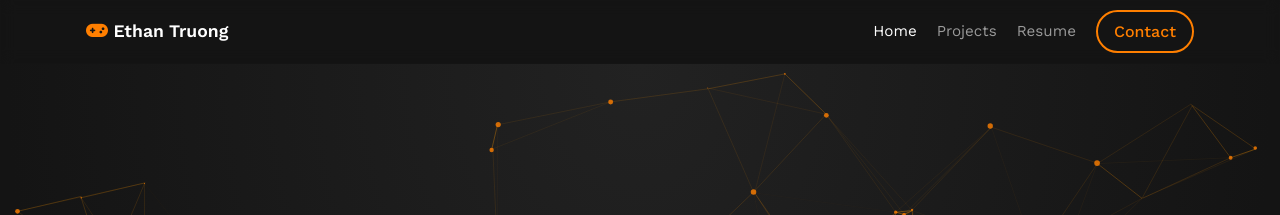
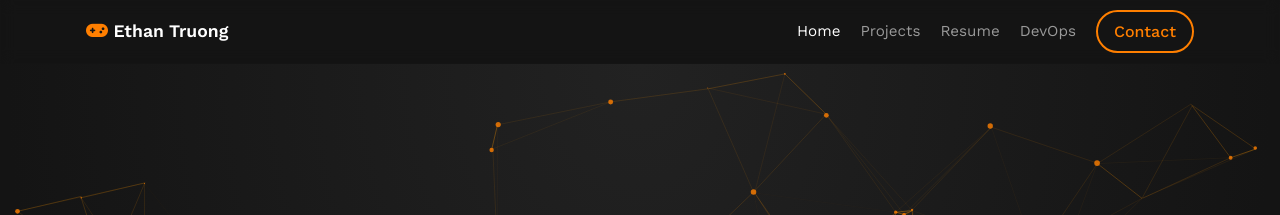
Before and after one commit to libiki123/ethan-truong, a Jekyll site: the page built from index.html, in a window 1280 px wide. Shown: the top 215 px of the page. Built offline with Jekyll 4.4.1, drawn with Linux system fonts in a browser that asks for light colours.

Commit message:
feat(nav): add DevOps portfolio link

```diff
--- a/_includes/nav.html
+++ b/_includes/nav.html
@@ -5,6 +5,7 @@
       <a href="{{ '/' | relative_url }}"{% if page.url == '/' %} aria-current="page"{% endif %}>Home</a>
       <a href="{{ '/#projects' | relative_url }}"{% if page.collection == 'projects' %} aria-current="page"{% endif %}>Projects</a>
       <a href="{{ '/resume.html' | relative_url }}"{% if page.url == '/resume.html' %} aria-current="page"{% endif %}>Resume</a>
+      <a href="https://libiki123.github.io/et-devops/">DevOps</a>
       <a class="btn btn--small" href="{{ '/#contact' | relative_url }}">Contact</a>
     </nav>
   </div>
```
